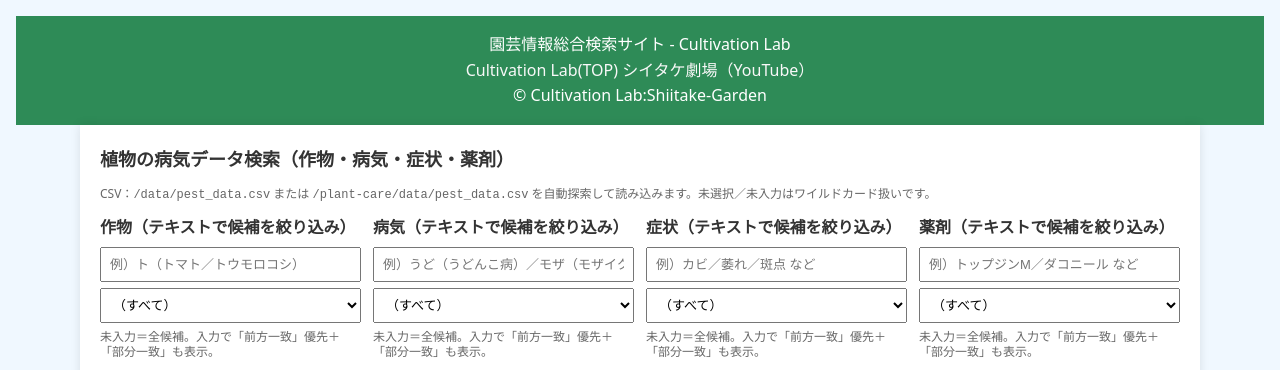
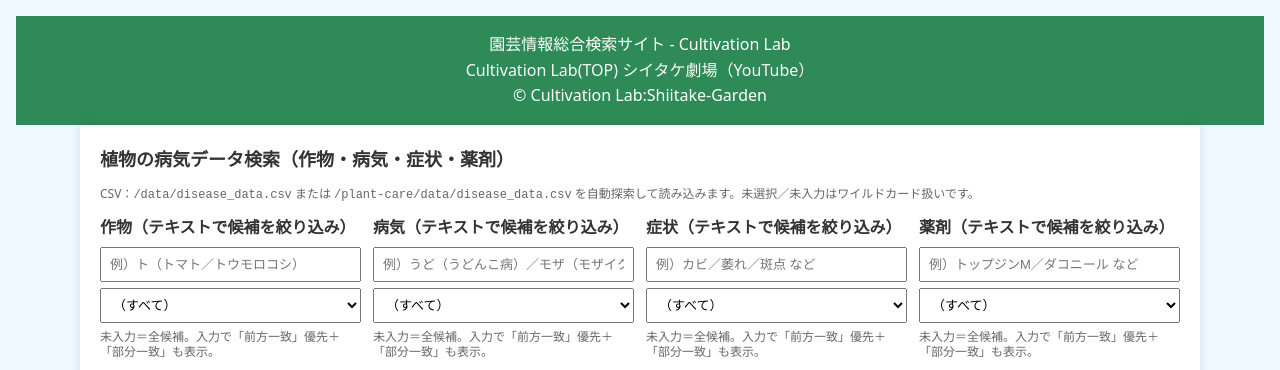
Before and after one commit to shiitake-garden/shiitake-garden.github.io, a Jekyll site: the page built from disease.html, in a window 1280 px wide. Shown: the top 370 px of the page. Built offline with Jekyll 4.4.1, drawn with Linux system fonts in a browser that asks for light colours.

Commit message:
Update disease.html

```diff
--- a/disease.html
+++ b/disease.html
@@ -58,7 +58,7 @@ title: 園芸データ検索
 <body>
 <div class="wrap">
   <h1>植物の病気データ検索（作物・病気・症状・薬剤）</h1>
-  <p class="muted">CSV：<code>/data/pest_data.csv</code> または <code>/plant-care/data/pest_data.csv</code> を自動探索して読み込みます。未選択／未入力はワイルドカード扱いです。</p>
+  <p class="muted">CSV：<code>/data/disease_data.csv</code> または <code>/plant-care/data/disease_data.csv</code> を自動探索して読み込みます。未選択／未入力はワイルドカード扱いです。</p>
 
   <!-- フィルタ -->
   <div class="filters" role="search" aria-label="園芸データ検索フォーム">
```
